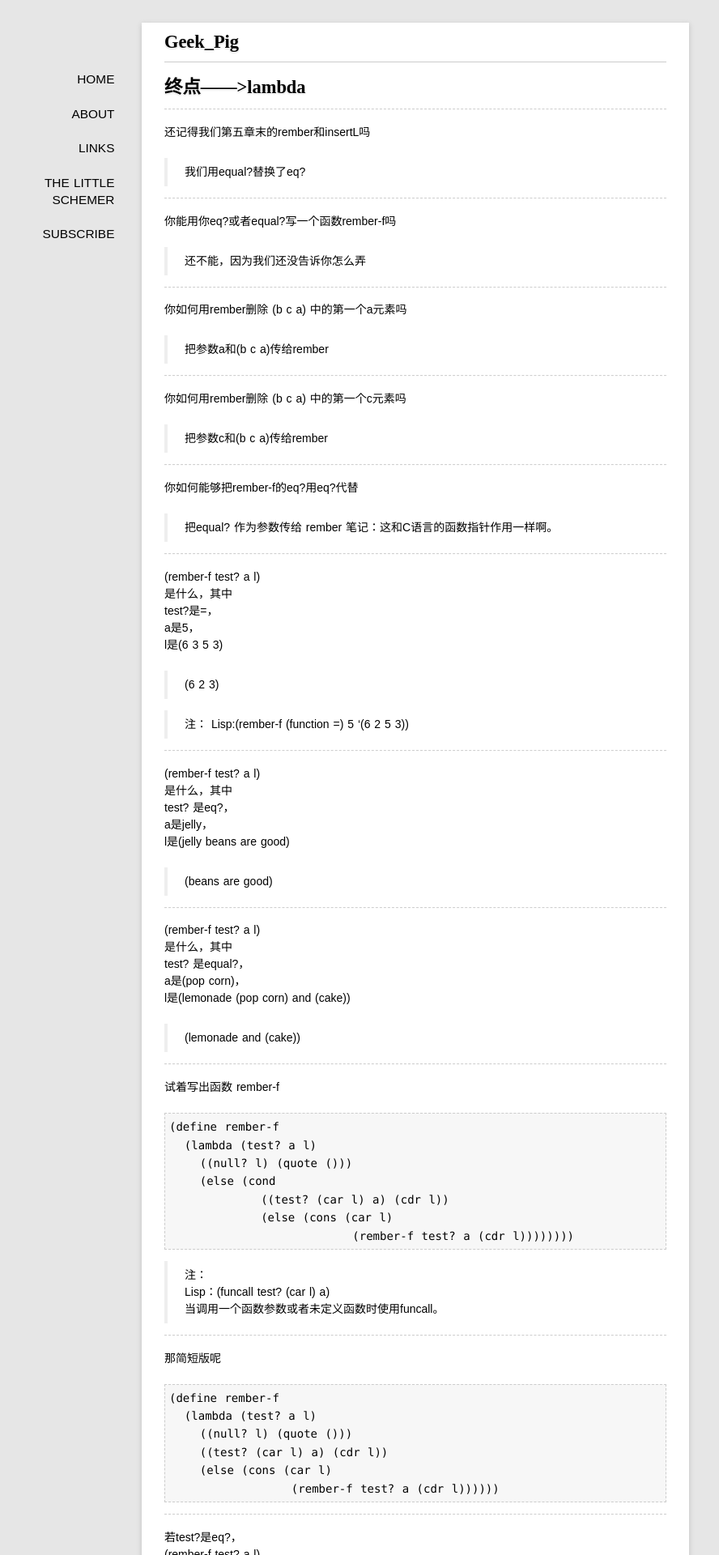
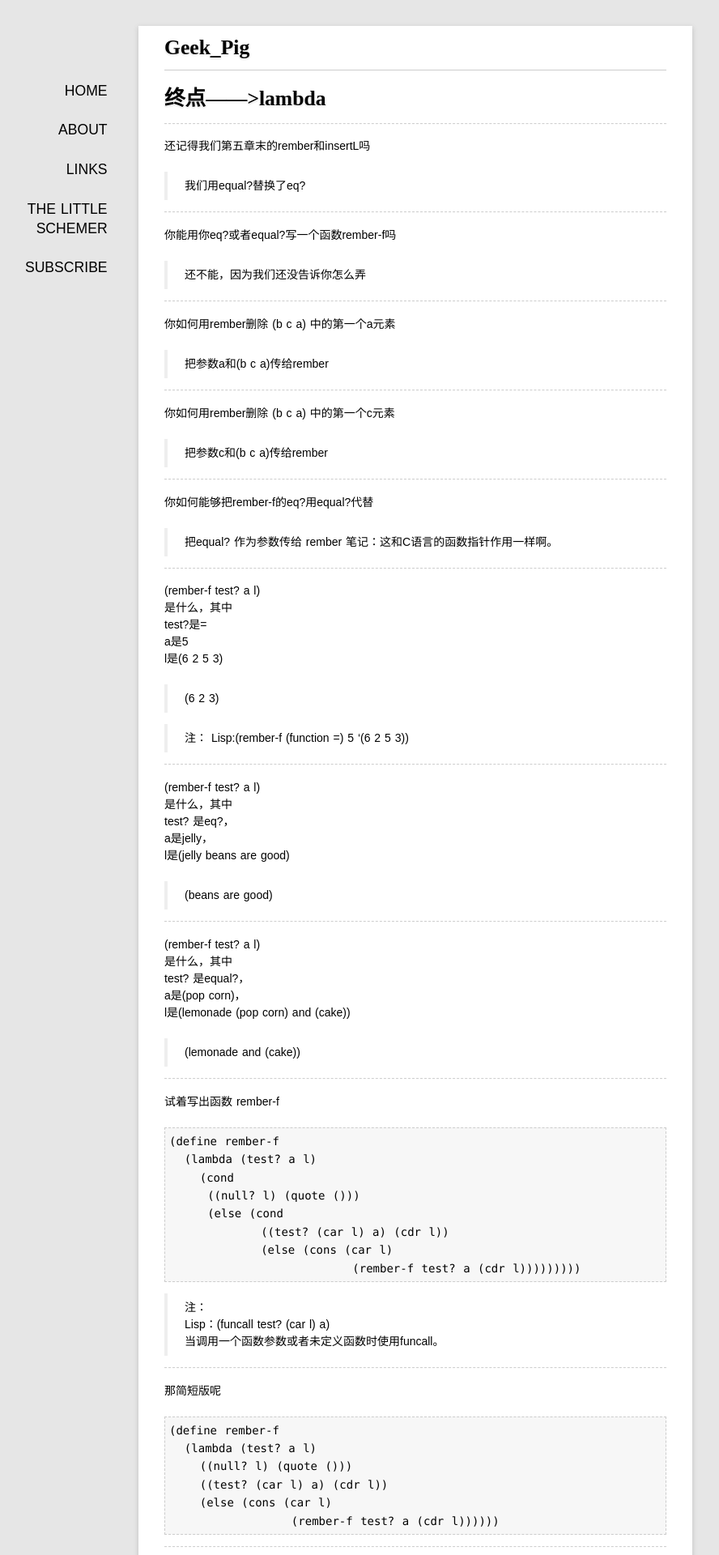
Before and after one commit to rhuichao/uternet.github.io, a Jekyll site: the page built from TLS/08.md, in a window 1280 px wide. Shown: the top 1920 px of the page at 81% size, without its empty margins (127-1015 px from the left). Built offline with Jekyll 4.4.1, drawn with Linux system fonts in a browser that asks for light colours; some web fonts are replaced; Markdown is read by kramdown in place of the engine named in the settings; some of the changed text lies outside the part shown.

Commit message:
new document posted

````diff
--- a/TLS/08.md
+++ b/TLS/08.md
@@ -22,7 +22,7 @@
 
 ----------------------
 
-你如何用rember删除 (b c a) 中的第一个a元素吗
+你如何用rember删除 (b c a) 中的第一个a元素
 
 
 
@@ -31,13 +31,13 @@
 ----------------------
 
 
-你如何用rember删除 (b c a) 中的第一个c元素吗
+你如何用rember删除 (b c a) 中的第一个c元素
 
 >把参数c和(b c a)传给rember
 
 ----------------------
 
-你如何能够把rember-f的eq?用eq?代替
+你如何能够把rember-f的eq?用equal?代替
 
 >把equal? 作为参数传给 rember
 >笔记：这和C语言的函数指针作用一样啊。
@@ -46,9 +46,9 @@
 
 (rember-f test? a l)
 是什么，其中
-test?是=，
-a是5，
-l是(6 3 5 3)
+test?是=
+a是5
+l是(6 2 5 3)
 
 
 >(6 2 3)
@@ -85,11 +85,12 @@
 ```
 (define rember-f
   (lambda (test? a l)
-    ((null? l) (quote ()))
-    (else (cond
+    (cond
+     ((null? l) (quote ()))
+     (else (cond
             ((test? (car l) a) (cdr l))
             (else (cons (car l)
-                        (rember-f test? a (cdr l))))))))
+                        (rember-f test? a (cdr l)))))))))
 ```
 
 >注：
@@ -121,7 +122,7 @@
 
 ----------------------
 
-若test?是eq?，
+若test?是equql?，
 (rember-f test? a l)
 如何工作的
 
@@ -164,9 +165,15 @@
 
 ----------------------
 
-(lambda (a) (lambda (x) (eq? x a)))是什么吗
-
->这是一个函数，当a传入参数a返回函数(lambda (x) (eq? x a))，a就是那个参数。
+```
+(lambda (a)
+  (lambda (x)
+    (eq? x a)))
+```
+
+是什么吗
+
+>这是一个函数，当传入参数a时返回函数(lambda (x) (eq? x a))，a就是那个参数。
 
 ----------------------
 
@@ -193,9 +200,9 @@
 ```
 
 注：
-
-```
 Lisp：
+
+```
 (defun eq?-c (a)
   (function
     (lambda (x)
@@ -313,7 +320,8 @@
       (cond
         ((null? l) (quote ()))
         ((test? (car l) a) (cdr l))
-        (else (cons (car l) ((rember-f test?) a (cdr l))))))))
+        (else (cons (car l)
+                ((rember-f test?) a (cdr l))))))))
 ```
 
 ----------------------
--- a/media/css/style.css
+++ b/media/css/style.css
@@ -3,7 +3,7 @@
 @import url(http://fonts.googleapis.com/css?family=Gentium+Book+Basic:400,700);
 
 body{
-    font-size:14px;
+    font-size:16px;
     word-spacing:1px;
     margin-left:auto;
     margin-right:auto;
````
Also changed, not shown: other parts of TLS/08.md (+3 -3 lines), 1 other file.
